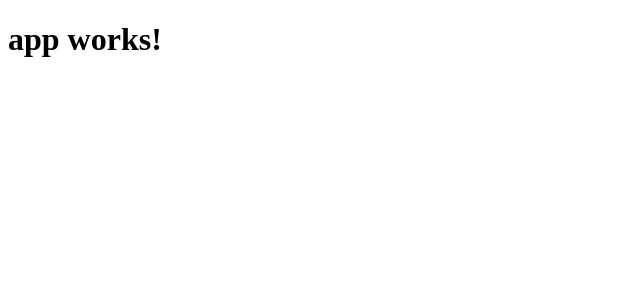
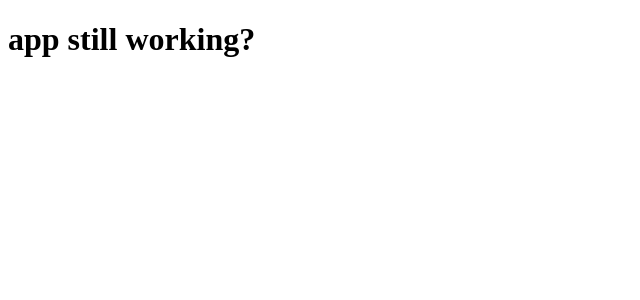
Before and after one commit to jplebold/udemy-class-workshop, an Angular app: page / in a window 1280 px wide. Shown: the top 300 px of the page, without its empty margins (0-640 px from the left). Built offline with nearby package versions, Linux system fonts and the light colour scheme.

Commit message:
first commit, just changed title text

```diff
--- a/src/app/app.component.ts
+++ b/src/app/app.component.ts
@@ -6,5 +6,5 @@ import { Component } from '@angular/core';
   styleUrls: ['./app.component.css']
 })
 export class AppComponent {
-  title = 'app works!';
+  title = 'app still working?';
 }
```
